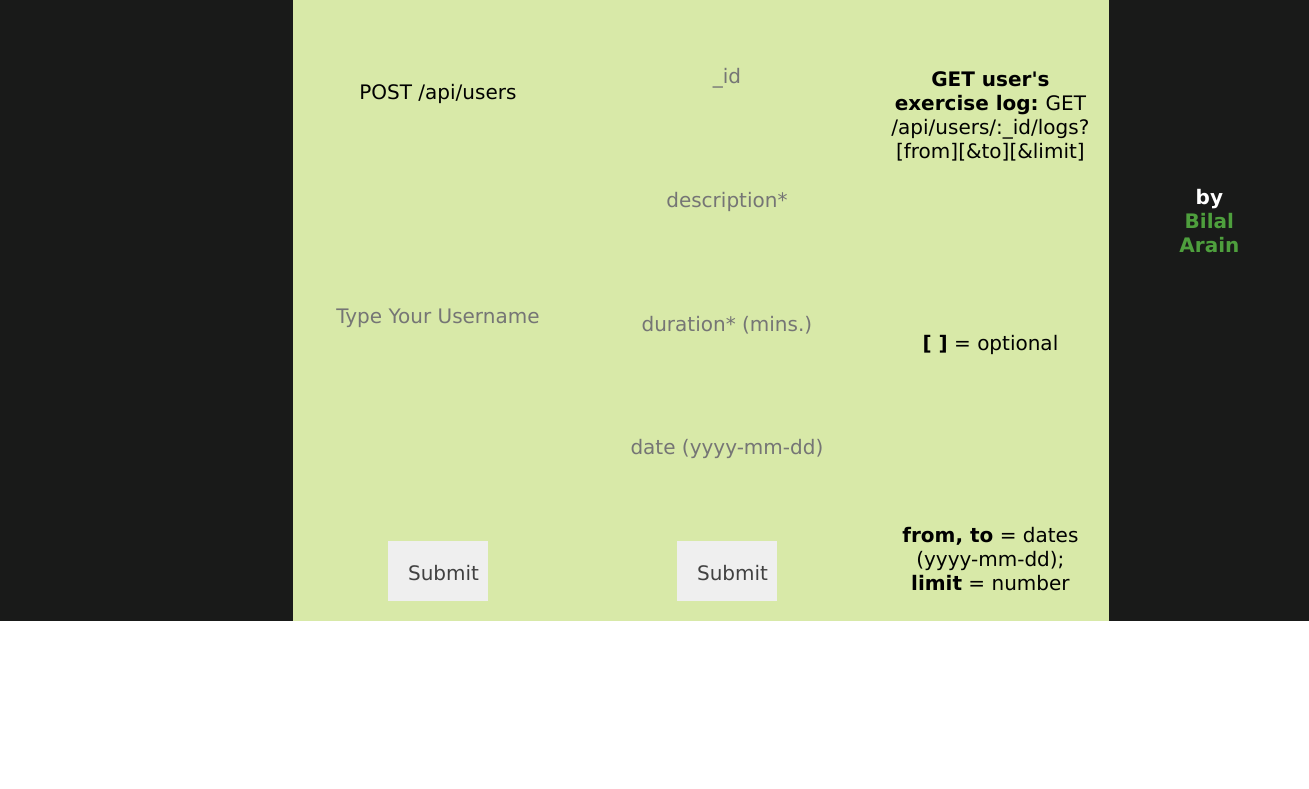
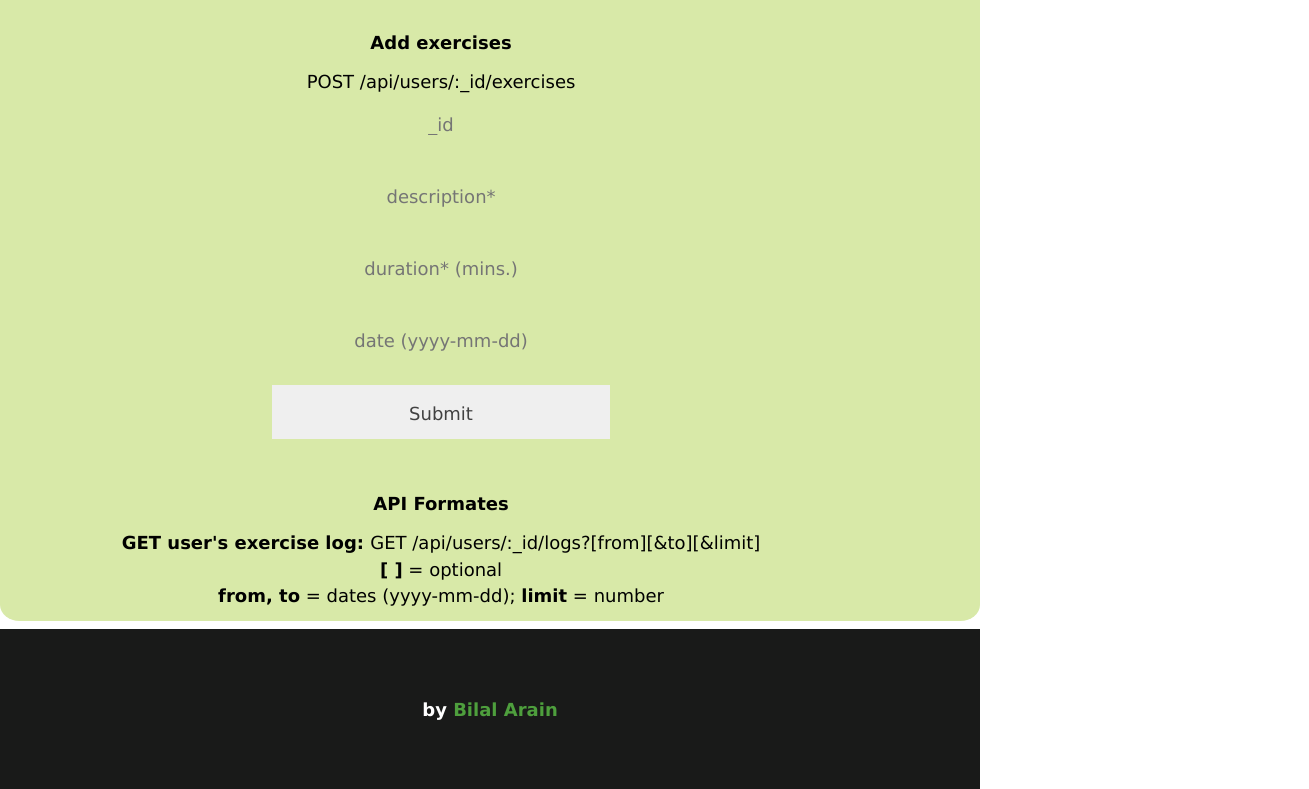
Before and after one commit to Thedevelop3r/exercise-log, a website: page views/index.html in a window 1280 px wide. Shown: the part 179-968 px from the top of the page, 1309 px wide, since content can reach past the window. Before the commit the page ends 800 px from the top, so only its background shows below. Drawn offline with Linux system fonts and the light colour scheme; files that its build step writes are made by us from their sources.

Commit message:
progress

```diff
--- a/public/newstyle.css
+++ b/public/newstyle.css
@@ -9,7 +9,7 @@
 
 html,
 body {
-  width: 100%;
+  max-width: 980px;
 }
 
 .container {
@@ -121,14 +121,7 @@ input[type="text"]:focus {
 }
 
 }
-@media screen and (min-width: 1200px) {
-      *{
-        font-size: 20px;
-    }
-  .container {
-    flex-direction: row;
-  }
-}
+
 
 @media screen and (max-width: 375px) {
    body{
```
